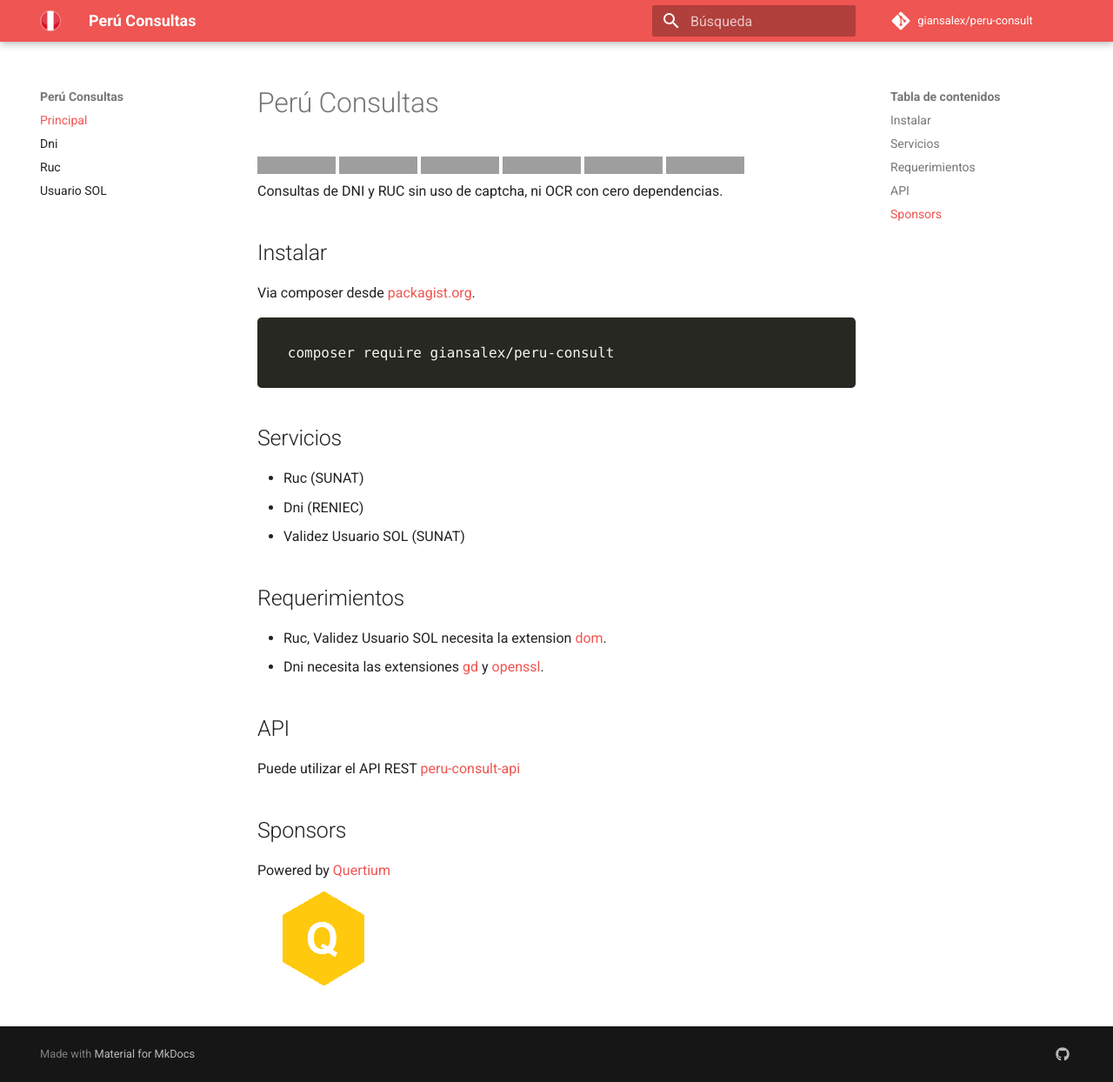
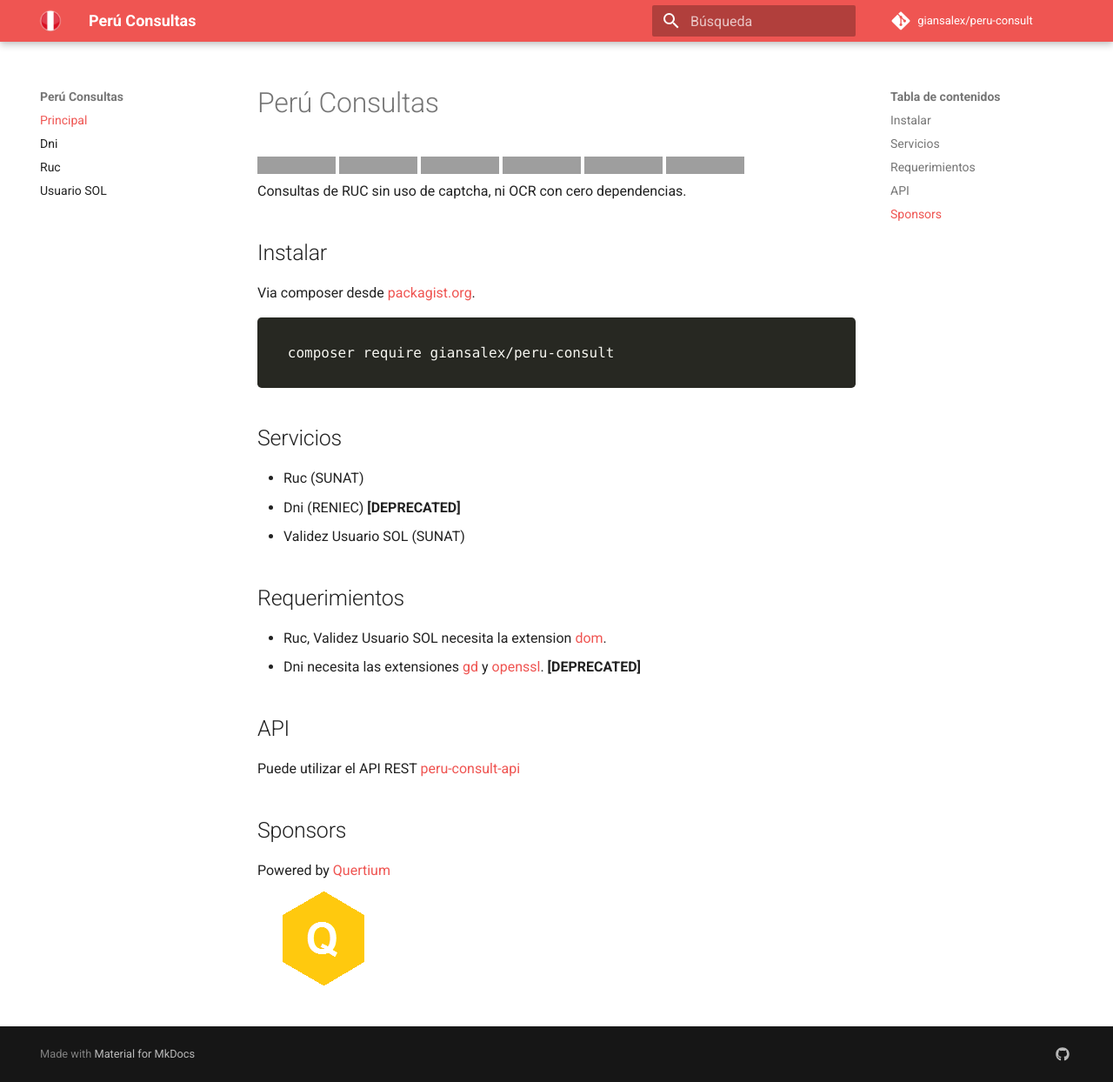
Before and after one commit to giansalex/peru-consult, an MkDocs documentation site: the page built from docs/index.md, in a window 1280 px wide and 1244 px high. Shown: the whole window at 87% size. Built offline with MkDocs 1.6.1 and Material for MkDocs 9.7.7, drawn with Linux system fonts in a browser that asks for light colours; nearby versions of some CDN libraries; comment, search, counter and statistics services are not loaded; old or Windows-style settings are respelled for this version of MkDocs; grey boxes are pictures that could not be loaded.

Commit message:
set deprecated DNI in docs

```diff
--- a/docs/index.md
+++ b/docs/index.md
@@ -6,7 +6,7 @@
 [![Build Status](https://scrutinizer-ci.com/g/giansalex/peru-consult/badges/build.png?b=master)](https://scrutinizer-ci.com/g/giansalex/peru-consult/build-status/master)
 [![Maintainability](https://api.codeclimate.com/v1/badges/c307caea39f1101cbc5d/maintainability)](https://codeclimate.com/github/giansalex/peru-consult/maintainability)
 [![Packagist](https://img.shields.io/packagist/v/giansalex/peru-consult.svg?style=flat-square)](https://packagist.org/packages/giansalex/peru-consult)
-Consultas de DNI y RUC sin uso de captcha, ni OCR con cero dependencias.
+Consultas de RUC sin uso de captcha, ni OCR con cero dependencias.
 
 Instalar
 --------
@@ -18,13 +18,13 @@ composer require giansalex/peru-consult
 Servicios
 ------------
 - Ruc (SUNAT)
-- Dni (RENIEC)
+- Dni (RENIEC)  **[DEPRECATED]**
 - Validez Usuario SOL (SUNAT)
 
 Requerimientos
 ---------------
 - Ruc, Validez Usuario SOL necesita la extension [dom](http://php.net/manual/es/book.dom.php).
-- Dni necesita las extensiones [gd](http://php.net/manual/es/image.installation.php) y [openssl](http://php.net/manual/es/openssl.installation.php).
+- Dni necesita las extensiones [gd](http://php.net/manual/es/image.installation.php) y [openssl](http://php.net/manual/es/openssl.installation.php).  **[DEPRECATED]**
 
 API
 ----
```
